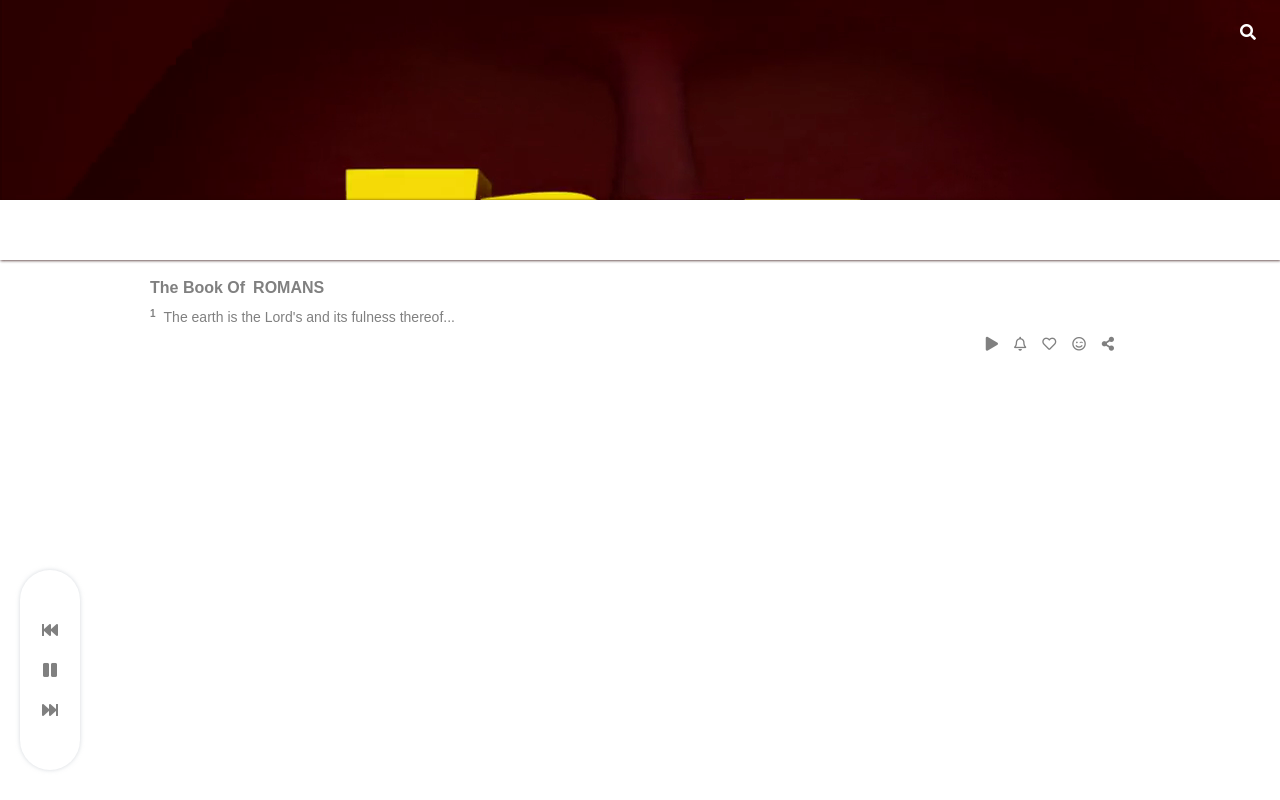
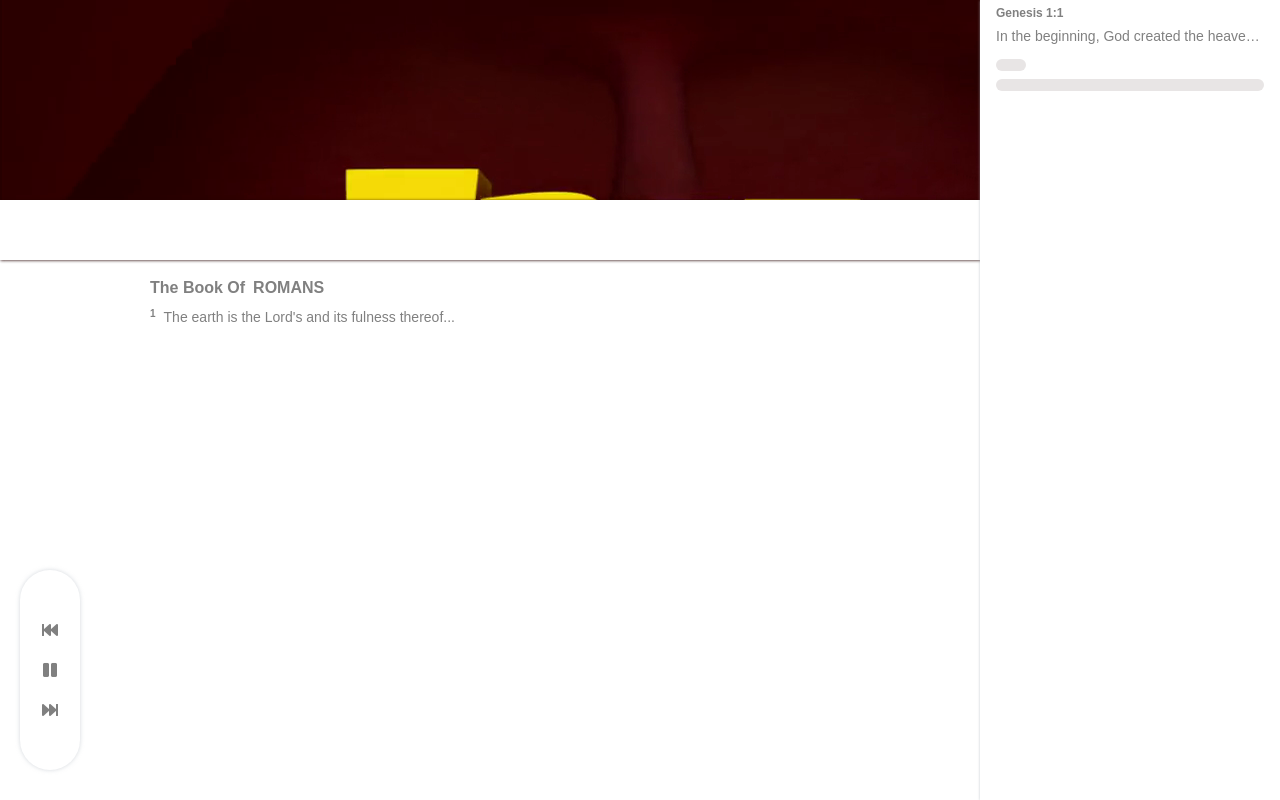
Before and after one commit to whizyrel/app-bible-template, a plain HTML site: page index.html in a window 1280 px wide. Drawn offline with nearby package versions, Linux system fonts and the light colour scheme.

Commit message:
bm: result and result mock, with overflow-y on parent

```diff
--- a/assets/css/main.css
+++ b/assets/css/main.css
@@ -16,6 +16,7 @@
   --player-width: 60px;
   --player-right: 20px;
   --player-bottom-radius: 30px;
+  --app-scripture-result-item: 60px;
 }
 
 * {
@@ -28,7 +29,8 @@ body {
   padding: 0;
   background-color: var(--white);
   height: 100vh;
-  width: 100vw;
+  width: column;
+  max-height: 100vw;
   overflow-x: hidden;
   overflow-y: auto;
   color: var(--dark-grey)!important;
@@ -44,12 +46,57 @@ body {
 
 .__app-scripture-search-pane {
   position: fixed;
+  flex-direction: column;
   height: 100%;
   width: 300px;
   background-color: var(--white);
   right: 0;
   top: 0;
   box-shadow: 0 0 3px 0.5px #adb5bd;
+  overflow-y: auto;
+  overflow-x: hidden;
+}
+
+.__app--scripture__result--item {
+  flex-direction: column;
+  max-height: var(--app-scripture-result-item);
+  cursor: pointer;
+  transition: ease-in .3s ease-out;
+}
+
+.__app--scripture__result--item:last-of-type {
+  margin-bottom: .5em;
+}
+
+.__app--scripture__result--item:hover {
+  box-shadow: 0px 3px 7px #e8e5e5;
+}
+
+.__app--scripture__result--item--mock:hover {
+  box-shadow: none!important;
+}
+
+.__app--scripture__result--item__reference--mock,
+.__app--scripture__result--item__passage--mock {
+  height: 12px;
+  background-color: #e8e5e5;
+  border-radius: 8px;
+}
+
+.__app--scripture__result--item__reference--mock {
+  width: 30px;
+}
+
+.__app--scripture__result--item__passage--mock {
+  width: 60px;
+}
+
+.__app--scripture__result--item__reference {
+  font-size: 12px;
+}
+
+.__app--scripture__result--item__passage {
+  font-size: 14px;
 }
 
 .__app-scripture-toolbar {
--- a/index.html
+++ b/index.html
@@ -4,7 +4,7 @@
   <meta charset="UTF-8">
   <meta name="viewport" content="width=device-width, initial-scale=1.0">
   <meta http-equiv="X-UA-Compatible" content="ie=edge">
-  <title>Document</title>
+  <title>Goshen</title>
 
 
   <link rel="stylesheet" href="./assets/vendor/bootstrap/bootstrap.min.css">
@@ -28,7 +28,17 @@
     </div> -->
   </div>
 
-  <!-- <div class="d-flex __app-scripture-search-pane"></div> -->
+  <div class="d-flex __app-scripture-search-pane">
+    <div class="d-flex w-100 mb-2 __app--scripture__result--item px-3">
+      <span class="my-1 mr-auto font-weight-bold __app--scripture__result--item__reference">Genesis 1:1</span>
+      <span class="w-100 d-block text-truncate __app--scripture__result--item__passage">In the beginning, God created the heaven and the earth</span>
+    </div>
+
+    <div class="d-flex w-100 __app--scripture__result--item __app--scripture__result--item--mock px-3">
+      <span class="mt-1 mb-2 mr-auto font-weight-bold __app--scripture__result--item__reference--mock"></span>
+      <span class="w-100 d-block text-truncate __app--scripture__result--item__passage--mock"></span>
+    </div>
+  </div>
 
   <div class="d-flex w-100 __app-scriptures-container">
     <span class="d-flex __app-scriptures-book text-uppercase mt-3">
```
